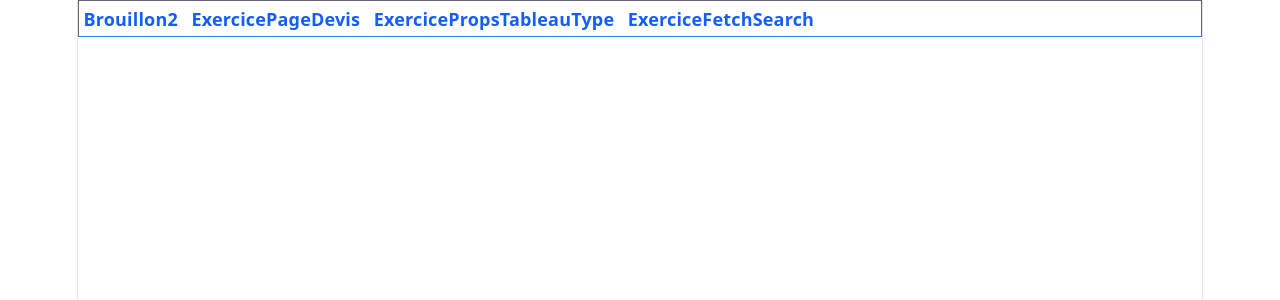
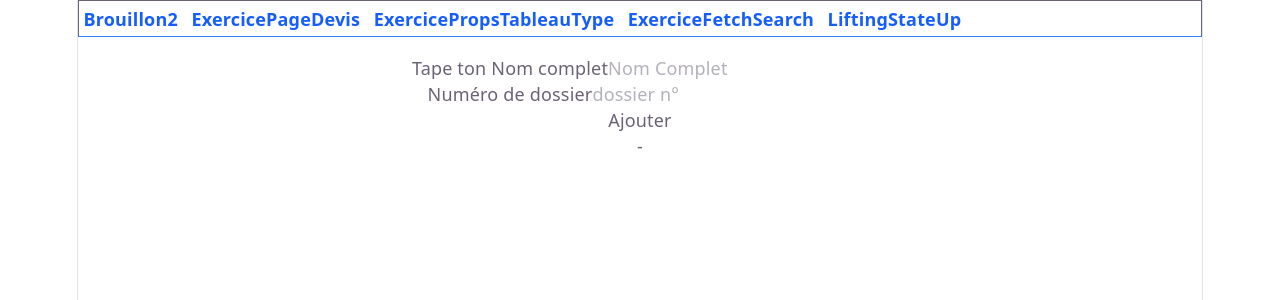
Before and after one commit to Frederic-Champion/projet-vite-local, a React (Vite) app: page /lifting-state-up in a window 1280 px wide. Shown: the top 300 px of the page. Built offline with nearby package versions, Linux system fonts and the light colour scheme.

Commit message:
CV Application (Odin) : formulaire contrôlé + ouverture du lifting state up

```diff
--- a/src/App.tsx
+++ b/src/App.tsx
@@ -3,6 +3,7 @@ import Brouillon2 from "./components-exercices/Brouillon-TSX";
 import ExerciceFetchSearch from "./components-exercices/Exercice-fetch-search";
 import ExercicePropsTableauType from "./components-exercices/exercice Props-TableauType";
 import ExercicePageDevis from "./components-exercices/Exercice-FonctionProps";
+import LiftingStateUp from "./components-exercices/Exercice-Lifting state up";
 import { Route, Routes, Link } from "react-router";
 
 function App() {
@@ -23,6 +24,9 @@ function App() {
         <Link className="text-blue-600 hover:underline" to="/fetch-search">
           ExerciceFetchSearch
         </Link>
+        <Link className="text-blue-600 hover:underline" to="/lifting-state-up">
+          LiftingStateUp
+        </Link>
       </nav>
       <main className="p-4">
         <Routes>
@@ -30,6 +34,7 @@ function App() {
           <Route path="/page-devis" element={<ExercicePageDevis />} />
           <Route path="/props-tableau-type" element={<ExercicePropsTableauType />} />
           <Route path="/fetch-search" element={<ExerciceFetchSearch />} />
+          <Route path="/lifting-state-up" element={<LiftingStateUp />} />
         </Routes>
       </main>
     </div>
--- /dev/null
+++ b/src/components-exercices/Exercice-Lifting state up.jsx
@@ -0,0 +1,72 @@
+import { useState } from "react";
+
+function SaisieClient({ onEnvoyer }) {
+  const [nom, setNom] = useState("");
+  const [dossier, setDossier] = useState("");
+
+  function envoyer() {
+    const infoClients = {
+      nom: nom,
+      dossier: dossier,
+    };
+    onEnvoyer(infoClients);
+  }
+
+  return (
+    <div>
+      <form
+        onSubmit={(e) => {
+          e.preventDefault();
+          envoyer();
+        }}
+      >
+        <div>
+          <label htmlFor="nom">Tape ton Nom complet</label>
+          <input
+            value={nom}
+            onChange={(e) => {
+              setNom(e.target.value);
+            }}
+            id="nom"
+            placeholder="Nom Complet"
+          />
+        </div>
+        <div>
+          <label htmlFor="dossier">Numéro de dossier</label>
+          <input
+            value={dossier}
+            onChange={(e) => {
+              setDossier(e.target.value);
+            }}
+            id="dossier"
+            placeholder="dossier n°"
+          />
+        </div>
+        <button type="submit">Ajouter</button>
+      </form>
+    </div>
+  );
+}
+
+function PageClient() {
+  const [info, setInfo] = useState({ nom: "", dossier: "" });
+
+  function recevoir(data) {
+    setInfo(data);
+  }
+
+  return (
+    <>
+      <SaisieClient onEnvoyer={recevoir} />
+      <div>
+        {info.nom} - {info.dossier}
+      </div>
+    </>
+  );
+}
+
+function LiftingStateUp() {
+  return <PageClient />;
+}
+
+export default LiftingStateUp;
```
Also changed, not shown: 1 other file (tests, documents, lock files or other folders).
